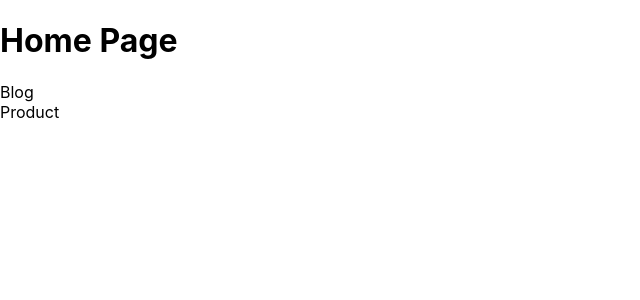
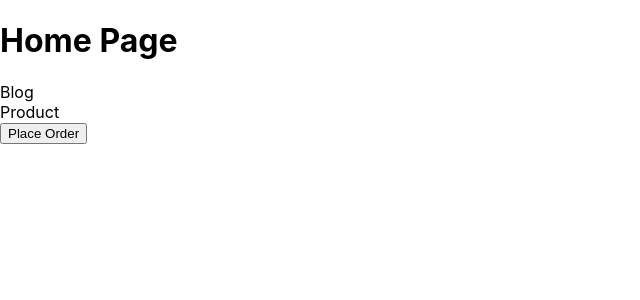
Before and after one commit to oldmanstreetcoding/nextjs-tutorial, a Next.js app: page / in a window 1280 px wide. Shown: the top 300 px of the page, without its empty margins (0-640 px from the left). Built offline with nearby package versions, Linux system fonts and the light colour scheme.

Commit message:
navigating programatically using router.push

```diff
--- a/pages/index.js
+++ b/pages/index.js
@@ -1,6 +1,13 @@
 import Link from 'next/link'
+import { useRouter } from 'next/dist/client/router';
 
 export default function Home() {
+  const router = useRouter()
+
+  const handleClick = () => {
+    console.log('Placing Your Order');
+    router.push('/product')
+  }
     return (
       <>
         <h1>
@@ -13,6 +20,8 @@ export default function Home() {
         <Link href="/product">
           <a>Product</a>
         </Link>
+        <br/>
+        <button onClick={handleClick}>Place Order</button>
       </>
     )
 }
--- a/pages/product/index.js
+++ b/pages/product/index.js
@@ -22,7 +22,7 @@ function ProductList({ productId = 100}) {
              </Link>
          </h3>
          <h3>
-             <Link href={`/product/${productId}`}>
+             <Link href={`/product/${productId}`} replace>
                  <a>Product {productId}</a>
              </Link>
          </h3>
```
